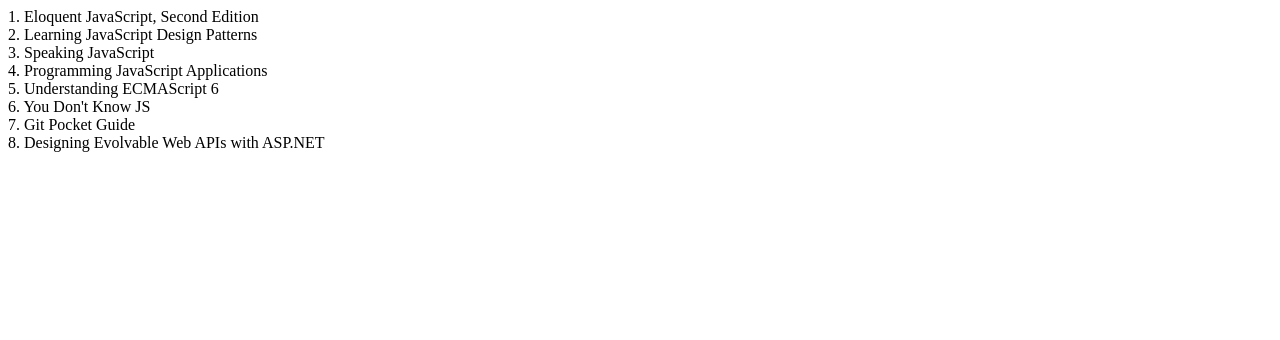
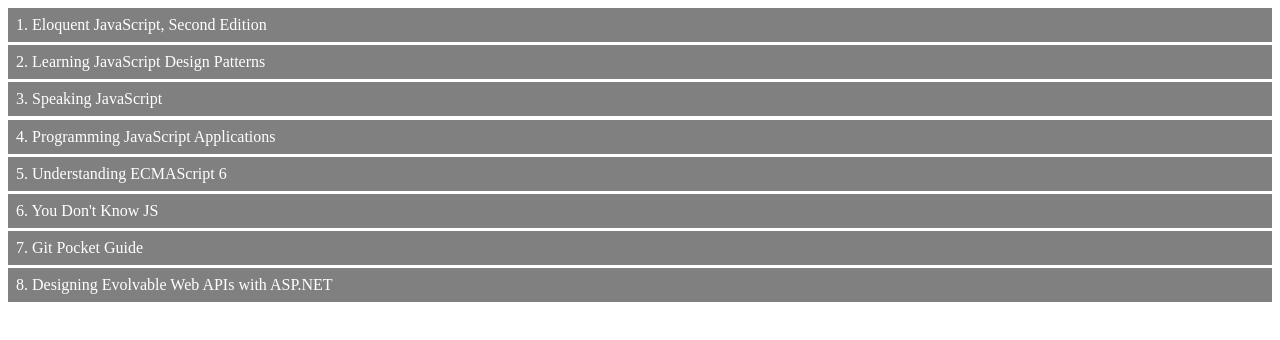
Before and after one commit to abhishekk-raj/BookStore, a React (Create React App) app: page / in a window 1280 px wide. Shown: the top 340 px of the page. Built offline with nearby package versions, Linux system fonts and the light colour scheme.

Commit message:
Use inline styling

```diff
--- a/src/BookList.tsx
+++ b/src/BookList.tsx
@@ -2,8 +2,14 @@
 import { IProps } from "./models/book-list.props";
 
 const BookList = (props: IProps) => {
+  const styles = {
+    color: "white",
+    backgroundColor: "grey",
+    padding: "0.5rem",
+    marginTop: "0.2rem",
+  };
   return (
-    <div>
+    <div style={styles}>
       {props.index + 1}. {props.book.title}
     </div>
   );
```
